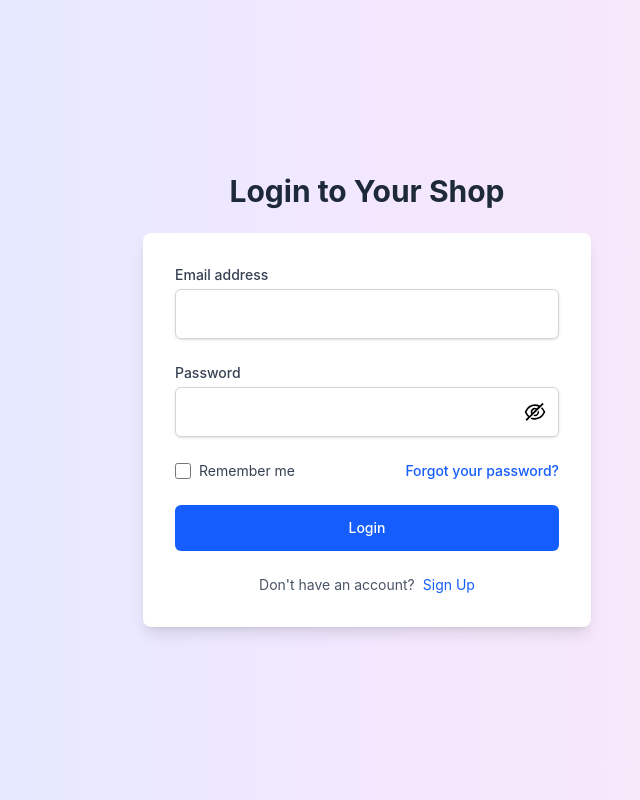
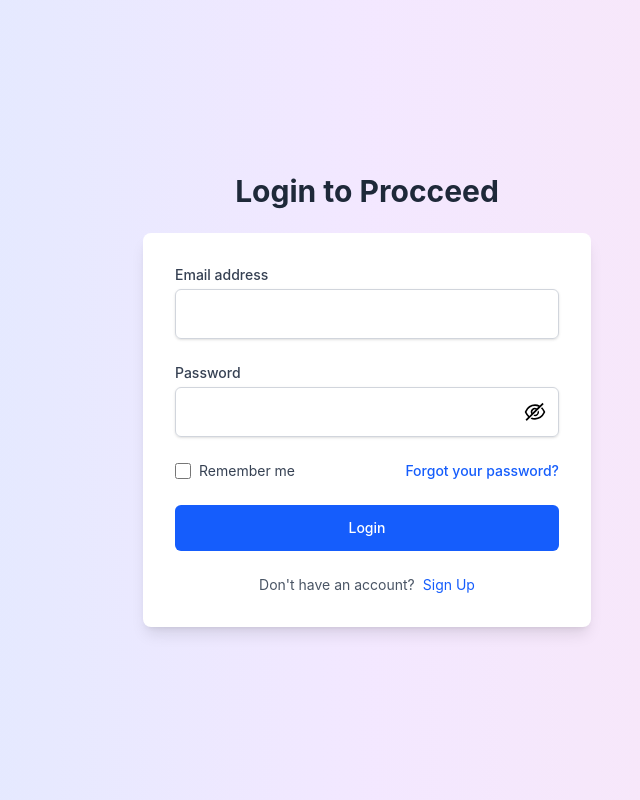
Before and after one commit to KeithOmondi/haochapchap, a React (Vite) app: page /shop-login in a window 1280 px wide. Shown: the whole page, without its empty margins (273-913 px from the left). Built offline with nearby package versions, Linux system fonts and the light colour scheme; no server answers.

Commit message:
minor changes

```diff
--- a/src/components/Shop/Layout/DashboardHeader.jsx
+++ b/src/components/Shop/Layout/DashboardHeader.jsx
@@ -15,7 +15,7 @@ const DashboardHeader = () => {
           <img
             src="https://res.cloudinary.com/drls2cpnu/image/upload/v1748350947/Hao_Chapchap_logo_h88a00.png"
             alt=""
-            className="w-full h-[70px] "
+            className="h-12 w-50 rounded-md object-cover"
           />
         </Link>
       </div>
--- a/src/components/Shop/ShopCreate.jsx
+++ b/src/components/Shop/ShopCreate.jsx
@@ -60,7 +60,7 @@ const ShopCreate = () => {
     <div className="min-h-screen bg-gray-50 flex flex-col justify-center py-12 sm:px-6 lg:px-8">
       <div className="sm:mx-auto sm:w-full sm:max-w-md">
         <h2 className="mt-6 text-center text-3xl font-extrabold text-gray-900">
-          Hello. Please Create your Shop
+          Hello. Please Create your Account
         </h2>
       </div>
       <div className="mt-8 sm:mx-auto sm:w-full sm:max-w-[35rem]">
--- a/src/components/Shop/ShopLogin.jsx
+++ b/src/components/Shop/ShopLogin.jsx
@@ -33,7 +33,7 @@ const ShopLogin = () => {
     <div className="min-h-screen bg-gradient-to-r from-blue-100 via-purple-100 to-pink-100 flex flex-col justify-center py-12 px-6">
       <div className="mx-auto w-full max-w-md">
         <h2 className="text-center text-3xl font-bold text-gray-800 mb-6">
-          Login to Your Shop
+          Login to Procceed
         </h2>
         <div className="bg-white p-8 rounded-lg shadow-lg">
           <form className="space-y-6" onSubmit={handleSubmit}>
```
